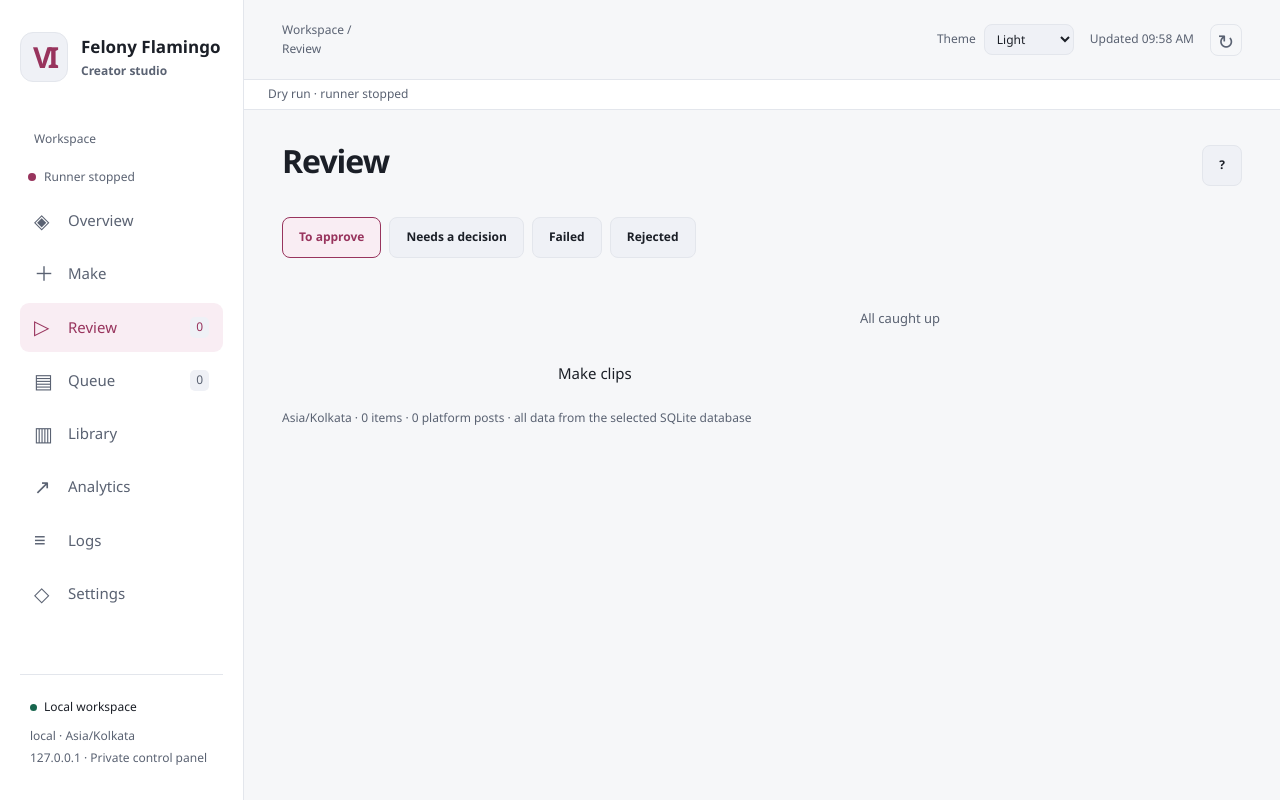
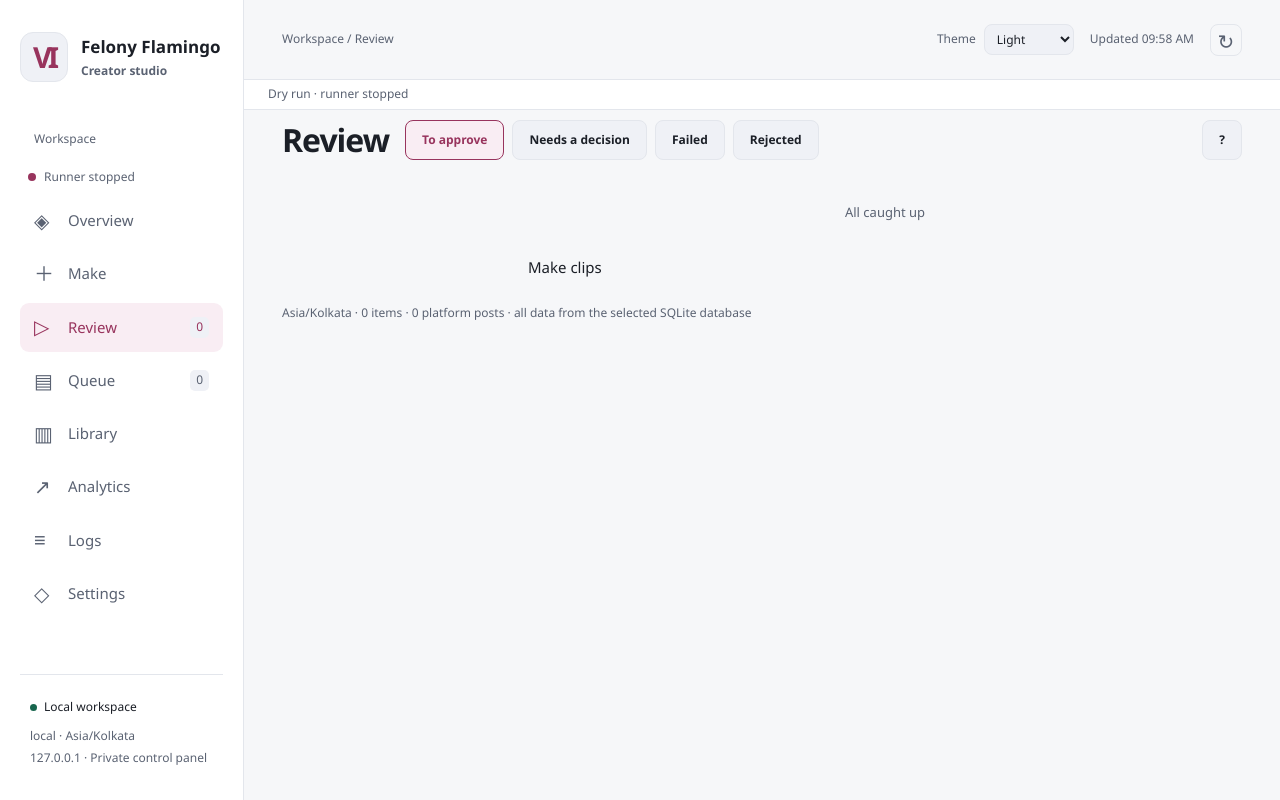
Before and after one commit to Manas236/GTA6-Creativity, a Flask app: page /review in a window 1280 px wide. Run offline with Flask 3, Linux system fonts and the light colour scheme; data that the repository does not hold is empty; some libraries are stand-ins or nearby versions.

Commit message:
Keep Review controls visible and repair dashboard settings and chart

```diff
--- a/dashboard/static/app.js
+++ b/dashboard/static/app.js
@@ -260,7 +260,7 @@ function analytics() {
   patchMarkup(content, heading("Analytics", "Stored insights from published clips") +
     (warnings.length ? `<section class="panel warning-card"><h2>Missed snapshot windows</h2>${warnings.map((warning) =>
       `<p><a href="${itemLink(warning.item_id)}">${escape(itemById(warning.item_id)?.original_title || warning.item_id)}</a> · ${warning.window_h} h window missed · ${warning.late_snapshot_taken ? "Late snapshot taken" : "No late snapshot yet"}</p>`).join("")}</section>` : "") +
-    (latest.length ? `<div class="metrics-grid">${["views", "likes", "comments", "shares"].map((field) => metric(field, number(latest.reduce((sum, row) => sum + Number(row[field] || 0), 0)), "Latest snapshot per post")).join("")}</div>
+    (latest.length ? `<div class="metrics-grid">${["views", "likes", "comments", "shares"].map((field) => metric(field[0].toUpperCase() + field.slice(1), number(latest.reduce((sum, row) => sum + Number(row[field] || 0), 0)), "Latest snapshot per post")).join("")}</div>
     <section class="panel commands"><h2>Views by publish date</h2><div class="chart-box"><canvas id="analytics-chart" role="img" aria-label="Views by platform"></canvas></div><div class="legend"><span><i style="background:var(--pink)"></i>Instagram</span><span><i style="background:var(--blue)"></i>Facebook</span></div></section>
     <section class="panel commands"><h2>Post snapshots</h2>${latest.map((row) => `<article data-row="${escape(row.post_id)}"><h3><a href="${itemLink(row.item_id)}">${escape(itemById(row.item_id)?.original_title || row.item_id)}</a> · ${escape(row.platform)} · ${escape(versionName(row.variant))}</h3>${metricTable(state.metrics.filter((m) => m.post_id === row.post_id))}</article>`).join("")}</section>` :
     empty("Insights appear after a live post reaches its first snapshot window and the runner collects metrics.")));
@@ -330,7 +330,7 @@ function platformChart(id, latest) {
     values: days.map((day) =>
       latest
         .filter((m) => m.platform === platform && dayKey(m.posted_at) === day)
-        .reduce((n, m) => n + m.views, 0),
+        .reduce((n, m) => n + Number(m.views || 0), 0),
     ),
   }));
   drawLines(
@@ -1007,8 +1007,8 @@ function advanceReview(id, commandId) {
 async function review(force = false) {
   const items = inboxItems();
   if (!document.querySelector("#review-inbox")) {
-    content.innerHTML = heading("Review", "", '<button class="button secondary" id="review-help" aria-label="Keyboard shortcuts">?</button>') +
-      reviewTabs() + '<div class="review-layout"><aside id="review-inbox" aria-label="Review inbox"></aside><section id="review-selected"></section></div>' +
+    content.innerHTML = '<div class="review-toolbar">' + heading("Review", "") +
+      reviewTabs() + '<button class="button secondary" id="review-help" aria-label="Keyboard shortcuts">?</button></div><div class="review-layout"><aside id="review-inbox" aria-label="Review inbox"></aside><section id="review-selected"></section></div>' +
       '<dialog id="review-shortcuts"><form method="dialog"><h2>Keyboard shortcuts</h2><p>J/K or arrows · Next / previous</p><p>Space · Play or pause previews</p><dl>' +
       Object.entries(keys).map(([key, action]) => `<dt>${key.toUpperCase()}</dt><dd>${labels[action]}</dd>`).join("") +
       '<dt>1 / 2 / 3</dt><dd>Switch preset on new clips</dd><dt>Z</dt><dd>Undo</dd></dl><button class="button secondary">Close</button></form></dialog>';
@@ -1051,18 +1051,18 @@ async function review(force = false) {
     pane.dataset.actions = actionSignature;
     const versions = versionPanel(next);
     patchMarkup(pane, `${versions}
+      <section class="panel"><h2>${escape(current.original_title)}</h2><div class="hook-display">${escape(current.hook_text)}</div>
+      <p>${escape(current.voiceover_script)}</p>
+      ${current.error_message || current.rejection_reason || next.review.reason ? `<p class="reason">${escape(current.error_message || current.rejection_reason || next.review.reason)}</p>` : ""}
+      <p><a href="${itemLink(requested)}">Open item details</a></p>
+      ${next.media.cut ? `<details><summary>Watch the cut</summary><video controls preload="none" src="${mediaURL("/media/" + encodeURIComponent(requested) + "/cut")}"></video></details>` : ""}
+      <h3>Post text (Instagram caption)</h3><div class="caption-preview">${escape(next.caption)}</div></section>
       <div class="detail-actions review-actions">${approvalButtons(next)}${["approve", "aonly", "bonly", "hookok", "reject", "remake_cut", "remake_hook", "edit_hook", "edit_caption", "retry", "delete"]
         .filter((action) => next.actions.includes(action))
         .map((action) => {
           const shortcut = Object.keys(keys).find((key) => keys[key] === action);
           return button(action, requested, labels[action] + (shortcut ? " [" + shortcut.toUpperCase() + "]" : ""));
-        }).join("")}</div>
-      <section class="panel"><h2>${escape(current.original_title)}</h2><div class="hook-display">${escape(current.hook_text)}</div>
-      <p>${escape(current.voiceover_script)}</p>
-      ${current.error_message || current.rejection_reason || next.review.reason ? `<p class="reason">${escape(current.error_message || current.rejection_reason || next.review.reason)}</p>` : ""}
-      <p><a href="${itemLink(requested)}">Open item details</a></p>
-      ${next.media.cut ? `<details><summary>Watch the cut</summary><video controls preload="none" src="${mediaURL("/media/" + encodeURIComponent(requested) + "/cut")}"></video></details>` : ""}
-      <h3>Post text (Instagram caption)</h3><div class="caption-preview">${escape(next.caption)}</div></section>`);
+        }).join("")}</div>`);
   } catch (error) {
     if (sequence === reviewRequest) pane.textContent = error.message;
   }
--- a/dashboard/static/mock.js
+++ b/dashboard/static/mock.js
@@ -33,11 +33,11 @@
   const metrics = [
     { hours: 24, late: false, views: 8512, likes: 612, comments: 27, shares: 148, saves: 33, reach: 7240 },
     { hours: 72, late: true, views: 12341, likes: 931, comments: 56, shares: 240, saves: 61, reach: 10814 },
-  ].map((metric, index) => ({ ...metric, post_id: "post-reel", item_id: "posted", platform: "instagram", variant: "p2", fetched_at: iso(index - 1000) }));
+  ].map((metric, index) => ({ ...metric, post_id: "post-reel", item_id: "posted", platform: "instagram", variant: "p2", posted_at: posts[0].posted_at, fetched_at: iso(index - 1000) }));
   const voiceover = { script: "Did the trailer hide a second getaway car?", voice: "af_heart", speed: 1.08 };
   const settings = {
     posting: { profile: "local", slots: { local: ["18:00", "21:00"], server: ["18:00", "21:00"] }, min_gap_hours: 3, daily_post_target: 2,
-      platforms: { instagram: true, facebook: true }, hashtags: ["#GTA6", "#FelonyFlamingo"], caption_templates: { youtube: "{hook}\n{credit}", twitch: "{hook}\n{credit}" } },
+      platforms: { instagram: true, facebook: true }, hashtags: ["#GTA6", "#FelonyFlamingo"], caption_templates: { youtube: "{hook_text}\n{author_name}", twitch: "{hook_text}\n{author_name}" } },
     look: { versions: ["P1", "P2", "P3"], sfx: { enabled_categories: ["impact", "whoosh", "riser"], max_per_clip: 5, min_gap_s: 0.6 },
       music: { enabled: true }, hook: { font_size: 150, min_font_size: 115, warn_below: 130 }, caption: { font_size: 68 } },
     sources: { youtube: { enabled: true, queries: ["GTA 6 trailer details"] }, twitch: { enabled: true, enable_from: "2026-11-19", lookback_hours: 48, min_views: 75 },
--- a/dashboard/static/style.css
+++ b/dashboard/static/style.css
@@ -915,9 +915,10 @@ dialog label {
 .topbar {
   height: 80px;
   display: grid;
-  grid-template-columns: minmax(0, 1fr) minmax(0, 530px) auto;
+  grid-template-columns: max-content minmax(0, 530px) auto;
   gap: 12px;
 }
+#breadcrumb { white-space: nowrap; }
 .toast {
   display: grid;
   gap: 3px;
@@ -1160,9 +1161,19 @@ dialog label {
 .library-clip { display: flex; align-items: center; gap: 10px; }
 .library-thumb { flex: none; object-fit: cover; border-radius: 5px; background: var(--line); }
 
+main:has(> .review-toolbar) { padding-top: 10px; }
+.review-toolbar {
+  display: flex;
+  align-items: center;
+  flex-wrap: wrap;
+  gap: 8px 16px;
+  margin-bottom: 8px;
+}
+.review-toolbar .page-heading, .review-toolbar h1, .review-toolbar .tabs { margin: 0; }
+#review-help { margin-left: auto; }
 .review-layout {
   display: grid;
-  grid-template-columns: minmax(190px, 260px) minmax(0, 1fr);
+  grid-template-columns: minmax(190px, 230px) minmax(0, 1fr);
   gap: 16px;
   align-items: start;
 }
@@ -1186,13 +1197,16 @@ dialog label {
 .inbox-entry small { display: block; }
 .review-actions {
   position: sticky;
-  top: 0;
+  bottom: 0;
   z-index: 2;
-  padding: 8px;
+  gap: 6px;
+  padding: 5px 8px;
   margin: 8px 0;
   background: var(--subtle);
   border-radius: 8px;
 }
+.review-actions .button { min-height: 32px; padding-block: 5px; }
+#review-selected .version-panel { padding: 8px 16px; }
 #review-selected video:not(.phone-preview) { max-height: 335px; max-width: 100%; }
 #review-shortcuts dl { display: grid; grid-template-columns: 5em 1fr; gap: 6px; }
 #review-shortcuts dd { margin: 0; }
@@ -1266,8 +1280,8 @@ dialog label {
 .panel.todo-row { padding: 16px 20px; }
 .health-strip { display: flex; align-items: center; flex-wrap: wrap; gap: 8px; margin-top: 16px; }
 .version-panel { min-width: 0; margin-bottom: 12px; }
-.version-body { display: grid; grid-template-columns: minmax(160px, 260px) minmax(0, 1fr); gap: 20px; align-items: start; }
-.phone-preview { display: block; width: 100%; aspect-ratio: 9/16; max-height: 460px; background: var(--video); border-radius: 10px; object-fit: contain; }
+.version-body { display: grid; grid-template-columns: clamp(175px, calc(72dvh - 288px), 360px) minmax(0, 1fr); gap: 20px; align-items: start; }
+.phone-preview { display: block; width: 100%; aspect-ratio: 9/16; background: var(--video); border-radius: 10px; object-fit: contain; }
 .mock-preview { display: grid; place-items: center; }
 .mock-preview img { max-width: 100%; }
 #render-meta h3 { margin-top: 0; }
--- a/dashboard/static/workspace.js
+++ b/dashboard/static/workspace.js
@@ -119,9 +119,9 @@ function versionPanel(data) {
   const variant = versions.find((entry) => entry.variant === selectedVersion) || versions.find((entry) => entry.variant === "p2") || versions[0];
   selectedVersion = variant.variant;
   return `<section class="panel version-panel" data-row="${escape(data.item.id)}">
-    <div class="tabs" aria-label="Render versions">${versions.map(({ variant }) => `<button class="button secondary" data-version="${variant}" aria-pressed="${variant === selectedVersion}">${versionName(variant)}</button>`).join("")}</div>
     <div class="version-body"><video class="phone-preview" controls preload="metadata" aria-label="${versionName(selectedVersion)}" ${mockMode ? 'poster="/static/thumbnail.svg"' : ""} src="${escape(mediaURL(variant.url))}"></video>
-    <div id="render-meta">${versionMeta(data, variant)}</div></div>
+    <div><div class="tabs" aria-label="Render versions">${versions.map(({ variant }) => `<button class="button secondary" data-version="${variant}" aria-pressed="${variant === selectedVersion}">${versionName(variant)}</button>`).join("")}</div>
+    <div id="render-meta">${versionMeta(data, variant)}</div></div></div>
   </section>`;
 }
 function versionMeta(data, variant) {
@@ -356,10 +356,11 @@ function settingField(path, label, value) {
   if (path === "versions") return `<fieldset><legend>${label}</legend>${["P1", "P2", "P3"].map((preset) => `<label class="check-field"><input data-preset type="checkbox" value="${preset}" ${value?.includes(preset) ? "checked" : ""}>${versionName(preset)}</label>`).join("")}</fieldset>`;
   if (typeof value === "boolean") return `<label class="check-field"><input name="${name}" type="checkbox" ${value ? "checked" : ""}> ${label}</label>`;
   if (Array.isArray(value)) return `<label>${label}<textarea name="${name}" data-list aria-describedby="lines-tip">${escape(value.join("\n"))}</textarea></label>`;
-  const type = path === "twitch.enable_from" ? "date" : typeof value === "number" ? "number" : "text";
+  const optionalDays = path === "switch_to_auto_after_days";
+  const type = path === "twitch.enable_from" ? "date" : optionalDays || typeof value === "number" ? "number" : "text";
   const startDate = path === "twitch.enable_from" && value
     ? `<small>Turns on automatically on ${escape(new Intl.DateTimeFormat("en-GB", { day: "numeric", month: "short", timeZone: "UTC" }).format(new Date(value + "T00:00Z")))}</small>` : "";
-  return `<label>${label}<input name="${name}" type="${type}" ${type === "number" ? 'step="any" required' : ""} value="${escape(value)}">${startDate}</label>`;
+  return `<label>${label}<input name="${name}" type="${type}" ${optionalDays ? 'min="0" max="365" step="1"' : type === "number" ? 'step="any" required' : ""} value="${escape(value)}">${startDate}</label>`;
 }
 function slotChip(value = "") {
   return `<span class="slot-chip"><input type="time" aria-label="Posting time" value="${escape(value)}" required><button type="button" class="icon-button" data-remove-slot aria-label="Remove posting time">×</button></span>`;
@@ -420,7 +421,7 @@ document.addEventListener("submit", async (event) => {
   const values = structuredClone(preferences[group]);
   for (const field of form.querySelectorAll("[name]")) {
     const [outer, inner] = field.name.split(".");
-    const value = field.type === "checkbox" ? field.checked : field.type === "number" ? Number(field.value) :
+    const value = field.type === "checkbox" ? field.checked : field.type === "number" ? (field.value === "" ? null : Number(field.value)) :
       field.hasAttribute("data-list") ? field.value.split("\n").map((line) => line.trim()).filter(Boolean) :
       field.type === "date" ? field.value || null : field.value;
     if (inner) (values[outer] ||= {})[inner] = value;
```
